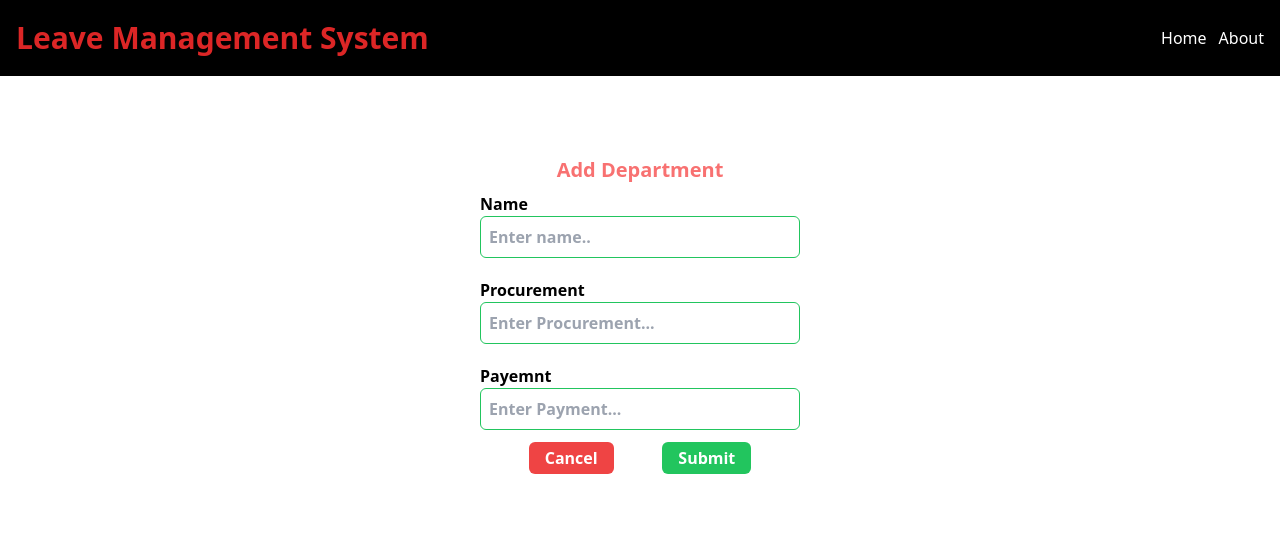
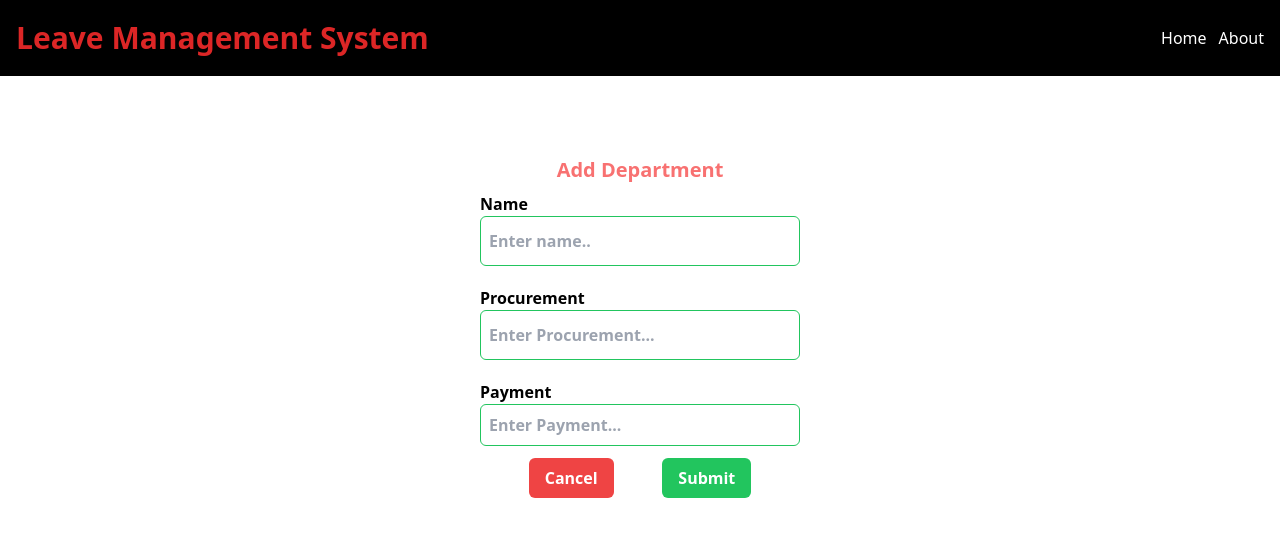
Before and after one commit to Rankshow/leave-management-system, a React (Vite) app: page /addItem in a window 1280 px wide. Shown: the top 536 px of the page. Built offline with nearby package versions, Linux system fonts and the light colour scheme.

Commit message:
added navigation to the homepage

```diff
--- a/src/Component/AddItem.jsx
+++ b/src/Component/AddItem.jsx
@@ -1,87 +1,72 @@
 import React, { useState } from "react";
-import { Link } from "react-router-dom";
+import { Link, useNavigate } from "react-router-dom";
+import { ref, get, child } from "firebase/database";
 import { db } from "../Component/config/firebase"
 import { toast } from 'react-toastify';
 
 
 const AddItem = () => {
   // storing all state in one variable
-  const inputStates = {
-    name: "",
-    procurement: "",
-    payment: ""
-  }
+  const [name, setName] = useState("");
+  const [procurement, setProcurement] = useState("");
+  const [payment, setPayment] = useState("");
 
-  // state
-  const [data, setData] = useState(inputStates);
-  const [items, setItems] = useState({});
 
-  const {name, procurement, payment} = data;
 
-  // const history = useHistory();
+  const navigate = useNavigate();
+
+
   // handleSubmit
-  const handleSubmit = (e) => {
+  const handleSubmit = async (e) => {
     e.preventDefault();
-  if(!name || !procurement || !payment){
-    toast.error("Please! provide value for the input field");
-  } else {
-    db.child("management").push(data, (err) => {
-      if(err) {
-        toast.error(err);
-      }else {
-        toast.success("Data added successfull🎉 !!");
-        // navigate("/");
-      }
-    });
-    // setTimeout(() => history.push("/"), 500);
-  }
-  }
+    const dbRef = ref(db);
+   const {name, procurement, payment} = data;
 
-  // handleOnchange
-  const handleChange = (e) => {
-   const {name, value} = e.target;
-   setData({...data, [name]: value})
+    if(!name || !procurement || !payment){
+      toast.error("Please! provide value for the input field");
+    } else {
+    get(child(dbRef,"management/"));
+      toast.success("Data added successfully🎉 !!");
+      navigate("/");
+    }
   }
 
   return (
     <div className="flex justify-center pt-[5em]">
-      <form onSubmit={handleSubmit} className="flex flex-col h-screen font-bold">
+      <form  className="flex flex-col h-screen font-bold">
         {/* additem */}
         <h3 className="text-xl text-red-400 mb-2 text-center">
           Add Department
         </h3>
         <label htmlFor="name">Name</label>
         <input
-          onChange={handleChange}
-          value={name}
+          onChange={(e) => setName(e.target.value)}
           type="text"
           placeholder="Enter name.."
           name="name"
-          className="p-2 w-80 mb-5 rounded-md border border-green-500 outline-none"
+          className="p-2 w-80 leading-8 mb-5 rounded-md border border-green-500 outline-none"
         />
         <label htmlFor="procurement">Procurement</label>
         <input
-          onChange={handleChange}
-          value={procurement}
+          onChange={(e) => setProcurement(e.target.value)}
           type="text"
           name="procurement"
           placeholder="Enter Procurement..."
-          className="p-2 w-80 mb-5 border rounded-md border-green-500 outline-none"
+          className="p-2 w-80 mb-5 leading-8 border rounded-md border-green-500 outline-none"
         />
-        <label htmlFor="payment">Payemnt</label>
+        <label htmlFor="payment">Payment</label>
         <input
-          onChange={handleChange}
-          value={payment}
+          onChange={(e) => setPayment(e.target.value)}
           type="text"
           name="payment"
           placeholder="Enter Payment..."
           className="p-2 w-80 rounded-md border border-green-500 outline-none"
         />
         <div className="mt-3 flex justify-evenly">
-         <Link to="/"><button className="bg-red-500 px-4 py-1 rounded-md text-white hover:opacity-[.7]">
+         <Link to="/"><button className="bg-red-500 leading-8 px-4 py-1 rounded-md text-white hover:opacity-[.7]">
             Cancel
           </button></Link>
-          <button className="bg-green-500 px-4 py-1 rounded-md text-white hover:opacity-[.7]">
+          <button onClick={handleSubmit} className="bg-green-500 leading-8 px-4 py-1 rounded-md text-white hover:opacity-[.7]">
             Submit
           </button>
         </div>
--- a/src/Component/Home.jsx
+++ b/src/Component/Home.jsx
@@ -1,4 +1,4 @@
-import React,{ useState } from 'react';
+import React,{ useEffect, useState } from 'react';
 import { PlusCircleOutlined } from '@ant-design/icons';
 import { Link } from 'react-router-dom';
 import {CloseCircleOutlined} from '@ant-design/icons';
@@ -8,14 +8,6 @@ import {EyeOutlined} from '@ant-design/icons';
 
 
 const Home = () => {
-  const value = {
-    name: "",
-    procurement: "",
-    accounting: ""
-  };
-
-  // state
-  const [data, setData] = useState(value);
 
   return(
     <>
@@ -29,32 +21,34 @@ const Home = () => {
         <tr>
           <th className='border border-spacing-1 py-2'>Name</th>
           <th className='border border-spacing-1 py-2'>Procurement</th>
-          <th className='border border-spacing-1 py-2'>Accounting</th>
+          <th className='border border-spacing-1 py-2'>Payment</th>
           <th className='border border-spacing-1 py-2'>Action</th>
         </tr>
       </thead>
       <tbody className='py-2'>
+
+
         <tr className='bg-gray-300 text-center'>
-          <td>The Sliding Mr. Bones </td>
-          <td>Malcolm Lockyer</td>
-          <td>1961</td>
+          <td>Mr. Bones </td>
+          <td>laptops</td>
+          <td>#130,000</td>
           <td><button className='text-red-600 font-bold text-2xl pb-1 hover:opacity-[.7]'><CloseCircleOutlined /></button>
          <Link to="/addItem"><button className='text-green-600 font-bold text-2xl pb-1 md:ml-3  hover:opacity-[.7]'><EditOutlined /></button></Link>
           <button className='text-orange-600 font-bold text-2xl pb-1 md:ml-3  hover:opacity-[.7]'><EyeOutlined /></button>
           </td>
         </tr>
         <tr className='text-center'>
-          <td>Witchy Woman</td>
-          <td>The Eagles</td>
-          <td>1972</td>
+          <td>Mrs belly</td>
+          <td>24" flat Tv</td>
+          <td>#50,000</td>
           <td><button className='text-red-600 font-bold text-2xl pb-2 hover:opacity-[.7]'><CloseCircleOutlined /></button>
           <Link to="/addItem"><button className='text-green-600 font-bold text-2xl pb-2 md:ml-3  hover:opacity-[.7]'><EditOutlined /></button></Link>
           <button className='text-orange-600 font-bold text-2xl pb-2 md:ml-3  hover:opacity-[.7]'><EyeOutlined /></button></td>
         </tr>
         <tr className='bg-gray-300 text-center'>
-          <td>Shining Star</td>
-          <td>Earth, Wind, and Fire</td>
-          <td>1975</td>
+          <td>Mr maculone</td>
+          <td>webcam</td>
+          <td>#25,000</td>
           <td><button className='text-red-600 font-bold text-2xl pb-1 hover:opacity-[.7]'><CloseCircleOutlined /></button>
           <Link to="/addItem"><button className='text-green-600 font-bold text-2xl pb-1 md:ml-3  hover:opacity-[.7]'><EditOutlined /></button></Link>
           <button className='text-orange-600 font-bold text-2xl pb-2 md:ml-3  hover:opacity-[.7]'><EyeOutlined /></button></td>
--- a/src/Component/config/firebase.jsx
+++ b/src/Component/config/firebase.jsx
@@ -1,5 +1,6 @@
 import { initializeApp } from "firebase/app";
 import { getDatabase } from "firebase/database"
+
 
 const firebaseConfig = {
   apiKey: "AIzaSyAwuTof5TpjwSwPHCxrHwAtp16Qz9FdI7w",
@@ -13,4 +14,4 @@ const firebaseConfig = {
 
 // Initialize Firebase
 const app = initializeApp(firebaseConfig);
-export const db = getDatabase(app)
+export const db = getDatabase(app);
```
